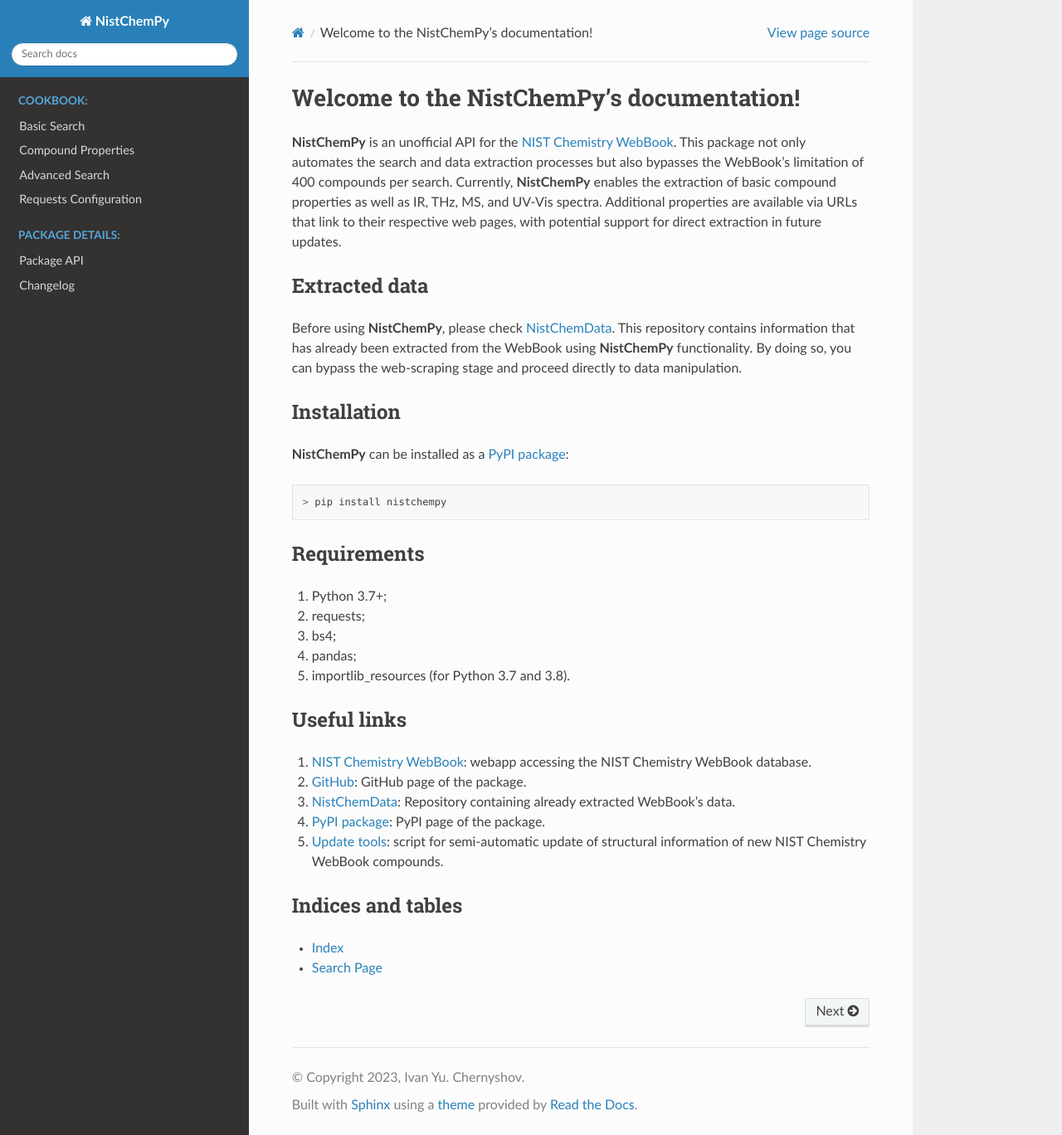
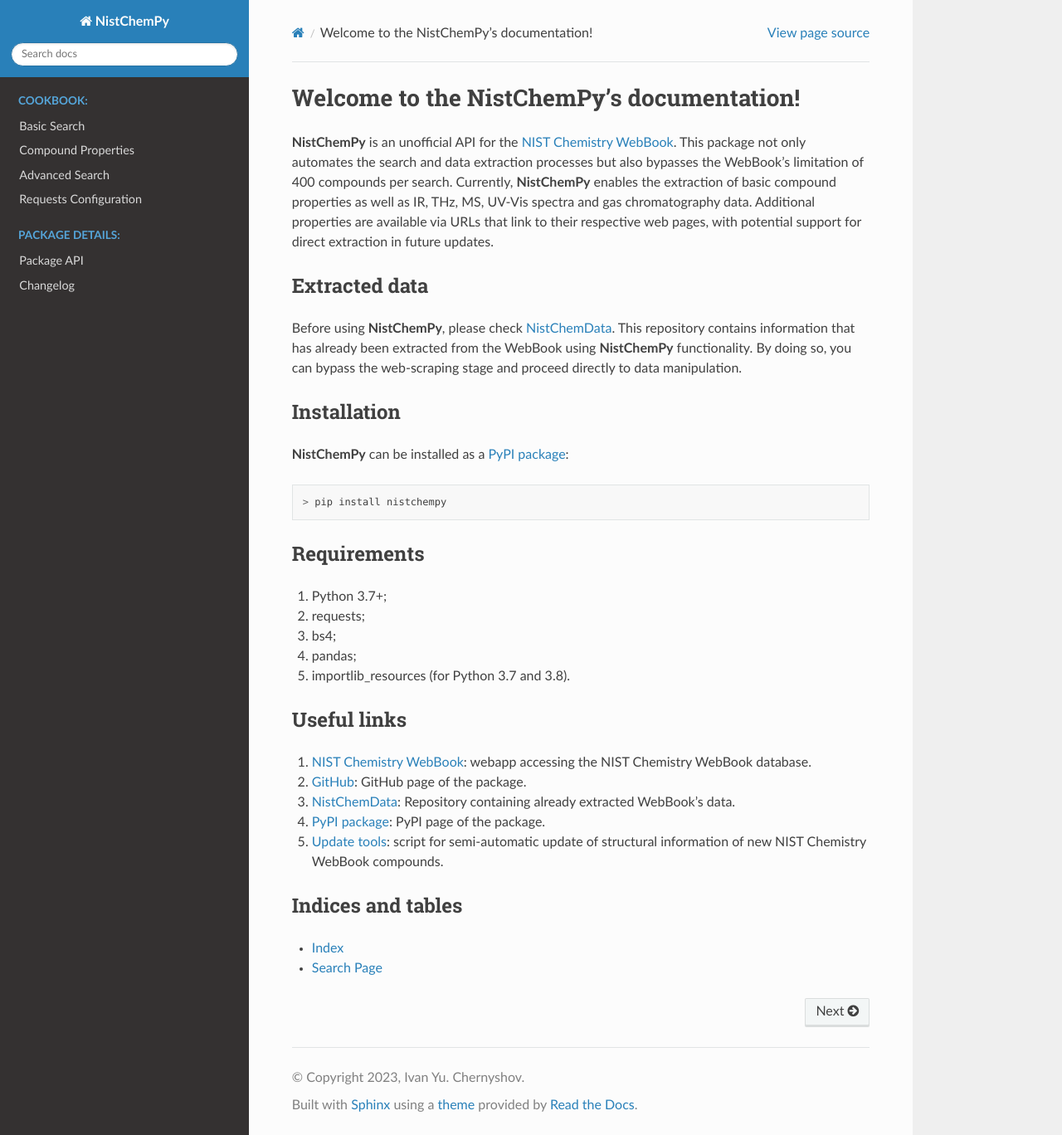
Before and after one commit to IvanChernyshov/NistChemPy, a Sphinx documentation site: the page built from docs/index.rst, in a window 1280 px wide and 1368 px high. Shown: the whole window at 83% size. Built offline with Sphinx 7.4.7 and the Read the Docs theme 3.1.0, drawn with Linux system fonts in a browser that asks for light colours.

Commit message:
Updates docs README on GC data

```diff
--- a/docs/index.rst
+++ b/docs/index.rst
@@ -24,7 +24,7 @@ Welcome to the NistChemPy's documentation!
 
 **NistChemPy** is an unofficial API for the `NIST Chemistry WebBook`_.
 This package not only automates the search and data extraction processes but also bypasses the WebBook's limitation of 400 compounds per search.
-Currently, **NistChemPy** enables the extraction of basic compound properties as well as IR, THz, MS, and UV-Vis spectra.
+Currently, **NistChemPy** enables the extraction of basic compound properties as well as IR, THz, MS, UV-Vis spectra and gas chromatography data.
 Additional properties are available via URLs that link to their respective web pages, with potential support for direct extraction in future updates.
 
 
```
